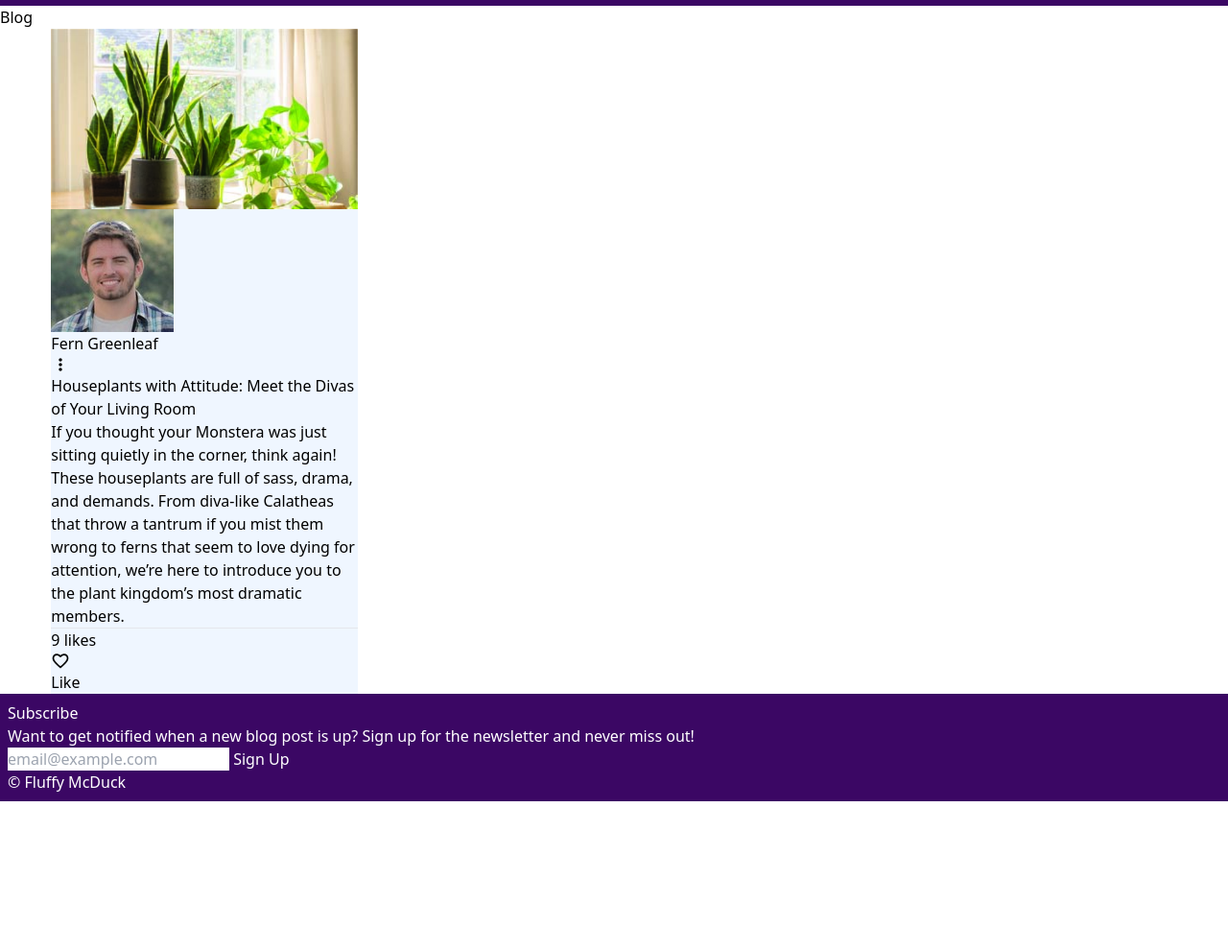
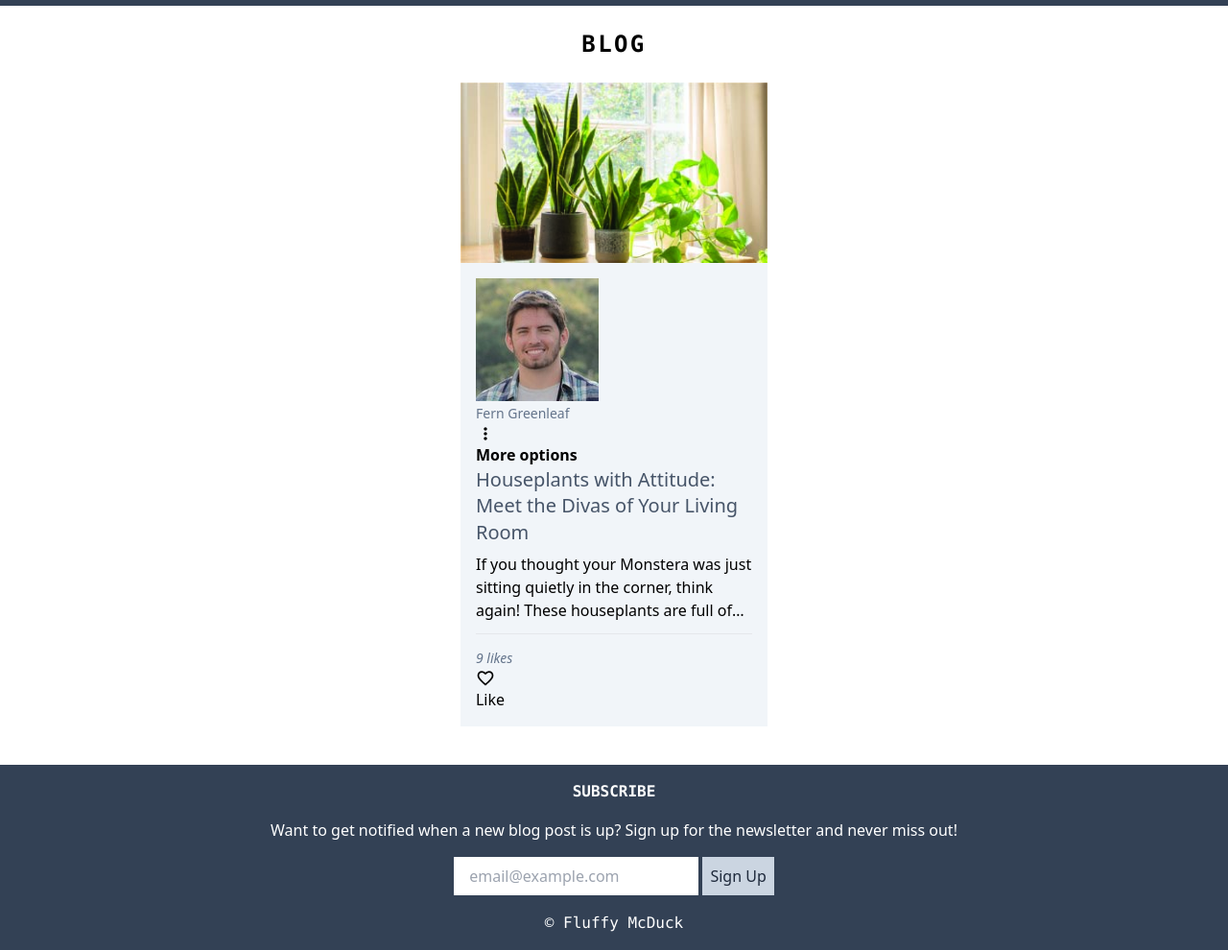
Before and after one commit to DainVerd/plant-blog-on-tailwind, a website: page index.html in a window 1280 px wide. Shown: the part 89-1079 px from the top of the page at 96% size. Before the commit the page ends 924 px from the top, so only its background shows below. Drawn offline with nearby package versions, Linux system fonts and the light colour scheme.

Commit message:
making fonts

```diff
--- a/index.html
+++ b/index.html
@@ -8,7 +8,7 @@ YOUR TASKS
 -->
 
 <!doctype html>
-<html class=" mx-auto">
+<html>
     <head>
       <link rel="stylesheet" href="https://cdnjs.cloudflare.com/ajax/libs/normalize/8.0.1/normalize.css">
         <meta charset="UTF-8">
@@ -16,56 +16,56 @@ YOUR TASKS
         <script src="https://cdn.tailwindcss.com"></script>
     </head>
     <body>
-        <header class="bg-purple-950">
+        <header class="bg-slate-700">
             <section class="w-10 py-2 mx-auto">
                 <svg xmlns="http://www.w3.org/2000/svg" viewBox="0 0 164.56 162.44" xmlns:v="https://vecta.io/nano" fill="white"><path d="M88.94 119.91v42.53H75.4V92.17c-26.58.24-47.78-9.8-62.83-31.49C.01 42.59-.81 21.91.41.47 20.12-.94 39.07.28 56.17 11.7c16.82 11.23 26.68 27.1 31.55 47.46 10.5-14.19 22.98-24.84 39.54-28.46 11.82-2.59 24.14-2.93 36.15-4.26 6.86 44.12-17.09 92.51-74.47 93.48zM14.33 14.31C12.4 48.23 36.69 81.49 75.09 77.17c1.17-36.65-25.68-64.07-60.76-62.86zm75.07 90.8c37.04.92 61.67-25.55 60.93-63.1-32.53-4.75-62.82 26.43-60.93 63.1z"/></svg>
             </section>
-            <nav class="text-white p-2">
+            <nav class="text-white p-2 text-center font-semibold">
                 <a href="#">Blog</a>
                 <a href="#">Contact</a>
             </nav>
         </header>
 
         <main >
-            <h2>Blog</h2>
+            <h2 class="text-center text-2xl font-bold my-6 font-mono uppercase tracking-widest">Blog</h2>
 
             <!-- CARD CONTAINER -->
-            <section class="w-11/12 mx-auto">
+            <section class="w-11/12 mx-auto mb-10">
 
                 <!-- CARD -->
-                <section class="w-80 bg-blue-50">
+                <section class="bg-slate-100 w-80 mx-auto">
                     <img src="img/post_houseplants.jpg" alt="Houseplants with Attitudes"/>
 
                     <!-- CARD CONTENT -->
-                    <section>
+                    <section class="p-4">
 
                         <!-- CARD HEADER -->
                         <section>
                             <section>
                                 <section>
-                                    <img src="img/author_fern.jpg" alt="Fern Greenleaf" />
-                                    <span>Fern Greenleaf</span>
+                                    <img lass="w-8" src="img/author_fern.jpg" alt="Fern Greenleaf" />
+                                    <span class="text-sm text-slate-500">Fern Greenleaf</span>
                                 </section>
                                 <svg height="20px" viewBox="0 -960 960 960" width="20px"><path d="M480-160q-33 0-56.5-23.5T400-240q0-33 23.5-56.5T480-320q33 0 56.5 23.5T560-240q0 33-23.5 56.5T480-160Zm0-240q-33 0-56.5-23.5T400-480q0-33 23.5-56.5T480-560q33 0 56.5 23.5T560-480q0 33-23.5 56.5T480-400Zm0-240q-33 0-56.5-23.5T400-720q0-33 23.5-56.5T480-800q33 0 56.5 23.5T560-720q0 33-23.5 56.5T480-640Z"/></svg>
-                                <!-- <span>More options</span> -->
+                                 <span class="font-bold">More options</span>
                             </section>
                         </section>
                         <!-- CARD HEADER END -->
 
                         <!-- CARD BODY -->
                         <section>
-                            <h2>Houseplants with Attitude: Meet the Divas of Your Living Room</h2>
-                            <p>
+                            <h2 class="font-medium text-xl leading-snug mb-2 text-slate-600">Houseplants with Attitude: Meet the Divas of Your Living Room</h2>
+                            <p class="line-clamp-3">
                                 If you thought your Monstera was just sitting quietly in the corner, think again! These houseplants are full of sass, drama, and demands. From diva-like Calatheas that throw a tantrum if you mist them wrong to ferns that seem to love dying for attention, we’re here to introduce you to the plant kingdom’s most dramatic members.
                             </p>
                         </section>
                         <!-- CARD BODY END -->
 
-                        <hr>
+                        <hr class="my-3">
 
                         <!-- CARD FOOTER -->
                         <section>
-                            <span>9 likes</span>
+                            <span class="text-sm text-slate-500 italic">9 likes</span>
                             <svg xmlns="http://www.w3.org/2000/svg" height="20px" viewBox="0 -960 960 960" width="20px"><path d="m480-120-58-52q-101-91-167-157T150-447.5Q111-500 95.5-544T80-634q0-94 63-157t157-63q52 0 99 22t81 62q34-40 81-62t99-22q94 0 157 63t63 157q0 46-15.5 90T810-447.5Q771-395 705-329T538-172l-58 52Zm0-108q96-86 158-147.5t98-107q36-45.5 50-81t14-70.5q0-60-40-100t-100-40q-47 0-87 26.5T518-680h-76q-15-41-55-67.5T300-774q-60 0-100 40t-40 100q0 35 14 70.5t50 81q36 45.5 98 107T480-228Zm0-273Z"/></svg>
                             <span>Like</span>
                         </section>
@@ -84,14 +84,14 @@ YOUR TASKS
         </main>
         <footer>
             <!-- FOOTER CONTENT -->
-            <section class="bg-purple-950 text-white p-2">
-                <h3>Subscribe</h3>
-                <p>Want to get notified when a new blog post is up? Sign up for the newsletter and never miss out!</p>
-                <form>
-                    <input type="email" placeholder="email@example.com"/>
-                    <input type="submit" value="Sign Up"/>
+            <section class="bg-slate-700 text-white p-4 text-center mt-auto">
+                <h3 class="font-semibold uppercase font-mono mb-4">Subscribe</h3>
+                <p class="">Want to get notified when a new blog post is up? Sign up for the newsletter and never miss out!</p>
+                <form class="my-4">
+                    <input  class="p-2 text-slate-800 pl-4" type="email" placeholder="email@example.com"/>
+                    <input class="bg-slate-300 text-slate-800 p-2 font-medium" type="submit" value="Sign Up"/>
                 </form>
-                <span>&copy; Fluffy McDuck</span>
+                <span class="ext-xs font-mono">&copy; Fluffy McDuck</span>
             </section>
         </footer>
         <!-- FOOTER CONTENT END -->
```
